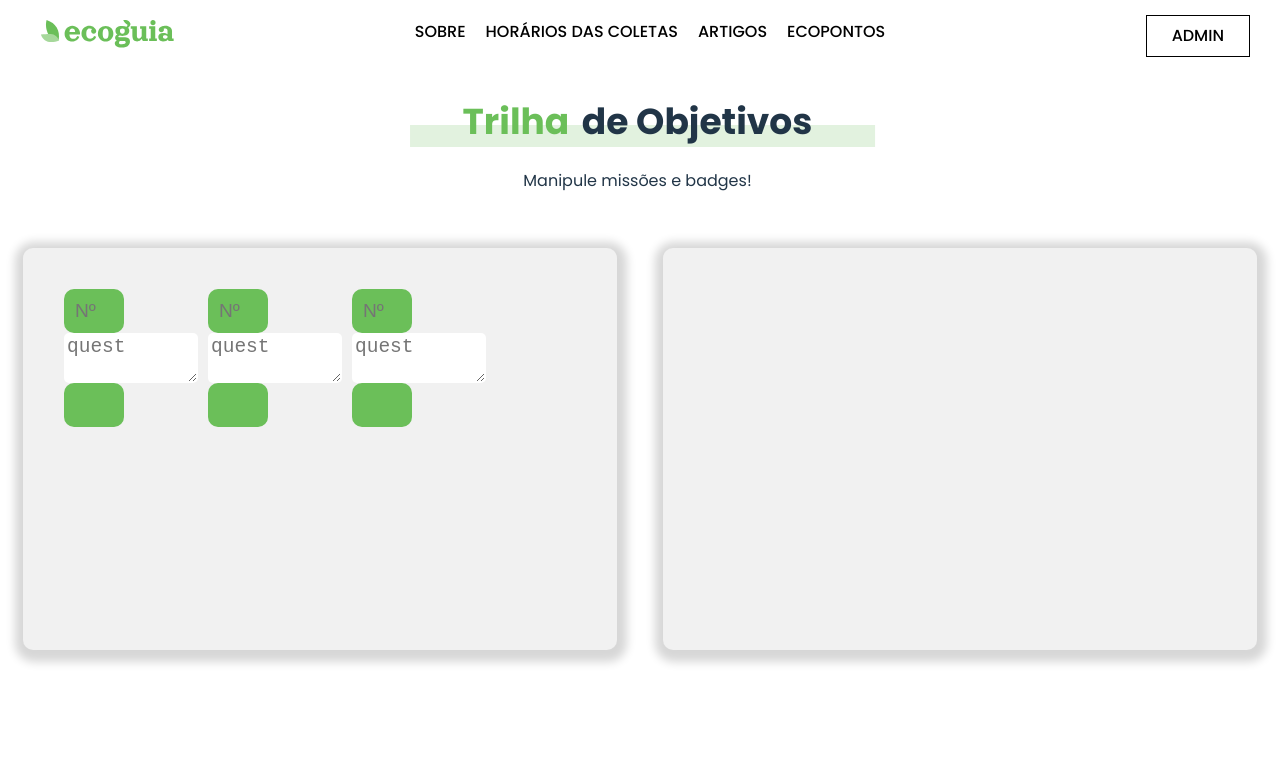
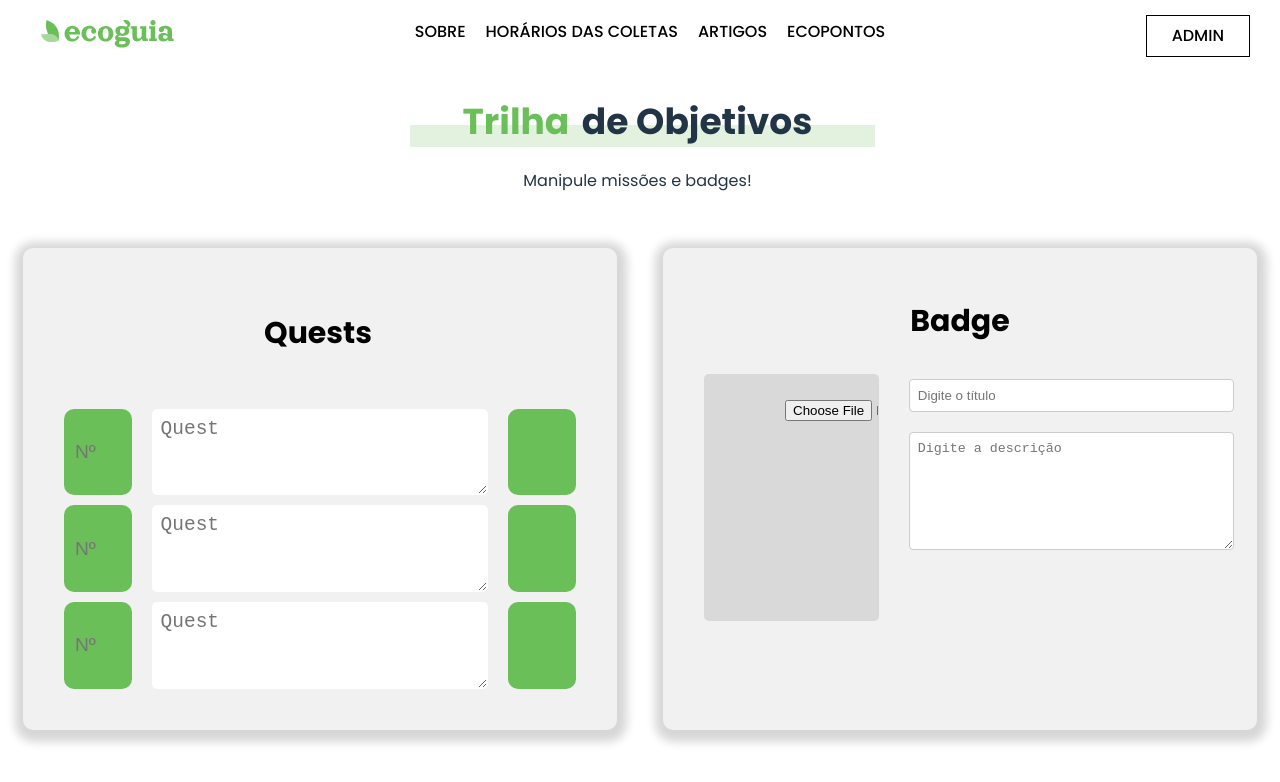
Before and after one commit to kamimarinn/EcoGuiaWEB, a React (Vite) app: page /telaTrilha in a window 1280 px wide. Shown: the top 782 px of the page. Built offline with nearby package versions, Linux system fonts and the light colour scheme.

Commit message:
fix/conttrilhascreen

```diff
--- a/src/pages/telaTrilha/telaTrilha.css
+++ b/src/pages/telaTrilha/telaTrilha.css
@@ -113,11 +113,29 @@
     margin-top: 50px !important;
 }
 
+.quest-tit{
+    display: flex;
+    justify-content: center;
+    align-items: center;
+    margin: 0;
+
+}
+
+.quest-tit h3{
+    font-size: 30px;
+    color: #000;
+    margin-left: 200px;
+    margin-top: 10px;
+    margin-bottom: 30px;
+    display: flex;
+    justify-content: center;
+
+}
+
 
 .container-um-quests {
-
     width: 40vw;
-    height: 40vh;
+    height: 50vh;
     background-color: #F1F1F1;
     border: 0.5px solid transparent;
     border-radius: 10px;
@@ -127,14 +145,22 @@
     flex-direction: row;
     flex-wrap: wrap;
     gap: 10px;
-
-
+    justify-content: space-between;
 }
 
+.inputs-quests-um,
+.inputs-quests-dois,
+.inputs-quests-tres{
+    display: flex;
+    flex-direction: row;
+    gap: 20px;
+}
+
+/* Estilo para os inputs */
 .input-quest-trilha,
 .input-quest {
-    width: 3vw;
-    height: auto;
+    width: 10%;
+    /* height: auto; */
     background-color: #6BBF59;
     border: 0.5px solid transparent;
     border-radius: 10px;
@@ -146,33 +172,82 @@
 
 }
 
-
-
+/* Estilo para os inputs de texto */
 .text-input-um,
 .text-input-dois,
 .text-input-tres {
-    width: 10vw;
-    height: auto;
+    width: 70%;
+    /* height: auto; */
     border: 0.5px solid transparent;
     border-radius: 5px;
+    padding: 8px;
+    font-size: 1.5em;
     display: flex;
     flex-direction: row;
     flex-wrap: wrap;
-    font-size: 1.5em;
 
 }
 
 
-/* Container 2 (o segundo) */
+
 .container-dois-badge {
     width: 40vw;
-    height: 40vh;
+    height: 50vh;
     background-color: #F1F1F1;
     border: 0.5px solid transparent;
     border-radius: 10px;
     box-shadow: 1px 3px 10px 9px rgba(0, 0, 0, 0.16);
     padding: 40px;
+
+}
+
+.badge-tit{
+    display: flex;
+    justify-content: center;
+}
+
+.badge-tit h3{
+    font-size: 30px;
+    color: #000;
+    margin-top: 10px;
+    margin-bottom: 30px;
+
+}
+
+.container-inputs-badge{
+    display: flex;
+    justify-content: space-between;
+    align-items: flex-start;
+    gap: 20px;
+}
+
+.input-imagem {
+    width: 1vw;
+    height: 20vh;
     display: flex;
     flex-direction: column;
-    margin: 0;
+    background-color: #D9D9D9;
+    border: 0.5px solid transparent;
+    border-radius: 5px;
+    /* margin-bottom: 170px; */
+    padding: 25px 80px 60px ;
 }
+
+.right-column {
+    display: flex;
+    flex-direction: column;
+    gap: 10px;
+    width: 60%;
+}
+
+.input-texto, .input-descricao {
+    width: 100%;
+    padding: 8px;
+    margin: 5px 0;
+    border: 1px solid #ccc;
+    border-radius: 4px;
+}
+
+textarea.input-descricao {
+    height: 100px;
+}
--- a/src/pages/telaTrilha/telaTrilha.jsx
+++ b/src/pages/telaTrilha/telaTrilha.jsx
@@ -25,21 +25,24 @@ function TelaTrilha() {
             </div>
             <div className='container-principal'>
                 <div className='container-um-quests'>
+                <div className='quest-tit'>
+                   <h3>Quests</h3>
+                   </div>
                     <div className='inputs-quests-um'>
                         <input type="number" id="input-id" className="input-quest-trilha" placeholder="Nº" />
-                        <textarea className='text-input-um' placeholder="quest" />
+                        <textarea className='text-input-um' placeholder="Quest" />
                         <input type="number" id="input-id" className="input-quest" placeholder="" />
                         </div>
 
                         <div className='inputs-quests-dois'>
                         <input type="number" id="input-id" className="input-quest-trilha" placeholder="Nº" />
-                        <textarea className='text-input-dois' placeholder="quest"/>
+                        <textarea className='text-input-dois' placeholder="Quest"/>
                         <input type="number" id="input-id" className="input-quest" placeholder="" />
                         </div>
 
                         <div className='inputs-quests-tres'>
                         <input type="number" id="input-id" className="input-quest-trilha" placeholder="Nº" />
-                        <textarea className='text-input-tres' placeholder="quest"/>
+                        <textarea className='text-input-tres' placeholder="Quest"/>
                         <input type="number" id="input-id" className="input-quest" placeholder="" />
                         </div>
 
@@ -47,8 +50,23 @@ function TelaTrilha() {
 
                     </div>
                     <div className='container-dois-badge'>
-                    {/* Adicionar conteúdo se necessário */}
+                   <div className='badge-tit'>
+                   <h3>Badge</h3>
+                   </div>
+                  <div className='container-inputs-badge'>
+                  <input type="file" accept="image/*" className="input-imagem" />
+
+
+                    <div className="right-column">
+                        <input type="text" placeholder="Digite o título" className="input-texto" />
+                        <textarea placeholder="Digite a descrição" className="input-descricao"></textarea>
+                  </div>
+
+                    </div>
                 </div>
+
+
+
                 </div>
 
             </div>
--- a/src/services/api.jsx
+++ b/src/services/api.jsx
@@ -1,7 +1,7 @@
 import  Axios  from "axios";
 
 const api = Axios.create({
-    baseURL:'http://localhost:3000'
+    baseURL:'https://contaneir-backend-ecoguia.blackbush-e76ee154.brazilsouth.azurecontainerapps.io/'
 });
 
 export default api;
```
